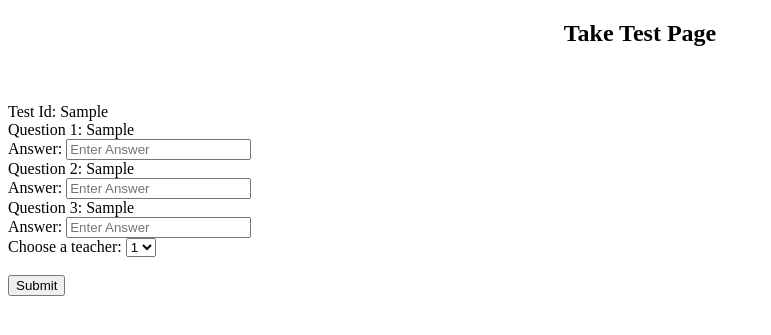
After one commit to mainulkdr/cset160Final, a Flask app: template templates/takeTest.html in a window 1280 px wide. The commit adds this page. Shown: the top 335 px of the page, without its empty margins (0-771 px from the left). Run offline with Flask 3, Linux system fonts and the light colour scheme; the template is opened without the code that fills it: most values are stand-ins (such as "Sample title", 1, 10 or a date in 2020).

Commit message:
working on take test

```diff
--- a/main.py
+++ b/main.py
@@ -3,7 +3,7 @@ from sqlalchemy import Column, Integer, String, Numeric, create_engine, text
 
 app = Flask(__name__)
 
-conn_str = "mysql://root:5676@localhost/cset160Final"
+conn_str = "mysql://root:CSET155@localhost:3307/cset160Final"
 engine = create_engine(conn_str, echo=True)
 conn = engine.connect()
 
@@ -84,5 +84,24 @@ def deleteTest(testId):
     conn.commit()
     return redirect("/viewTest")
 
+@app.route('/takeTest/<testId>', methods=['GET', 'POST'])
+def takeTest(testId):
+    success = ""
+    error = ""
+    if request.method == 'POST':
+        try:
+            conn.execute(
+                text(f'update test set q1 = :q1, q2 = :q2, q3 = :q3, userName = :userName where testId = "{testId}"'),
+                request.form)
+            conn.commit()
+            success="Data inserted successfully!"
+            error=None
+        except:
+            success=None
+            error="Failed"
+    takeTest = conn.execute(text(f'select * from test where testId = "{testId}"')).one()
+    accounts = conn.execute(text('select * from user where type = "Student"')).all()
+    return render_template("takeTest.html", takeTest=takeTest, accounts=accounts, success=success, error=error)
+
 if __name__ == '__main__':
     app.run(debug=True)
--- /dev/null
+++ b/templates/takeTest.html
@@ -0,0 +1,46 @@
+<!DOCTYPE html>
+<html lang="en">
+<head>
+    <meta charset="UTF-8">
+    <meta name="viewport" content="width=device-width, initial-scale=1.0">
+    <title>Take Test</title>
+</head>
+<body>
+    {% if error %}
+        <h2>{{ error }}</h2>
+    {% endif %}
+
+    {% if success %}
+        <h2>{{ success }}</h2>
+    {% endif %}
+
+    <h2 style="text-align: center;">Take Test Page</h2> <br><br>
+    <form action="/takeTest/{{takeTest[0]}}" method="post">
+        <label for="testId">Test Id: {{takeTest[0]}}</label><br>
+
+        <label for="q1">Question 1: {{takeTest[1]}}</label><br>
+        <label for="q1">Answer:</label>
+        <input type="text" placeholder="Enter Answer" name="q1"> <br>
+
+        <label for="q2">Question 2: {{takeTest[2]}}</label><br>
+        <label for="q2">Answer:</label>
+        <input type="text" placeholder="Enter Answer" name="q2"> <br>
+
+        <label for="q3">Question 3: {{takeTest[3]}}</label><br>
+        <label for="q3">Answer:</label>
+        <input type="text" placeholder="Enter Answer" name="q3"><br>
+
+        <label for="cars">Choose a teacher:</label>
+
+
+        <select name="userName" id="id">
+            {% for account in accounts%}
+                <option value="{{ account[0]}}">{{ account[0]}}</option>
+            {%endfor%}
+        </select> <br><br>
+
+
+        <button type="submit" class="registerbtn">Submit</button>
+      </form>
+</body>
+</html>
--- a/templates/viewTest.html
+++ b/templates/viewTest.html
@@ -14,7 +14,10 @@
                 <li>Question 1: {{ test[1]}}</li>
                 <li>Question 2: {{ test[2]}}</li>
                 <li>Question 3: {{ test[3]}}</li>
-            </ul><a href="/editTest/{{ test[0]}}"><button>Edit</button></a><a href="/deleteTest/{{ test[0]}}"><button>Delete</button></a>
+            </ul>
+            <a href="/editTest/{{ test[0]}}"><button>Edit</button></a>
+            <a href="/deleteTest/{{ test[0]}}"><button>Delete</button></a>
+            <a href="/takeTest/{{ test[0]}}"><button>Take Test</button></a>
         </ul>
       {% endfor%}
 </body>
```
